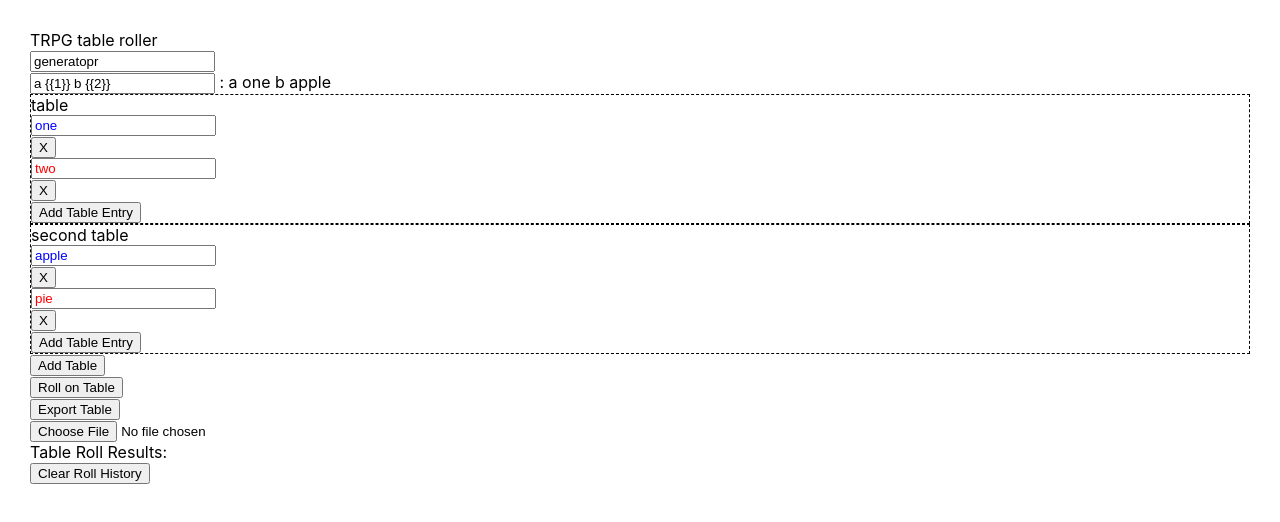
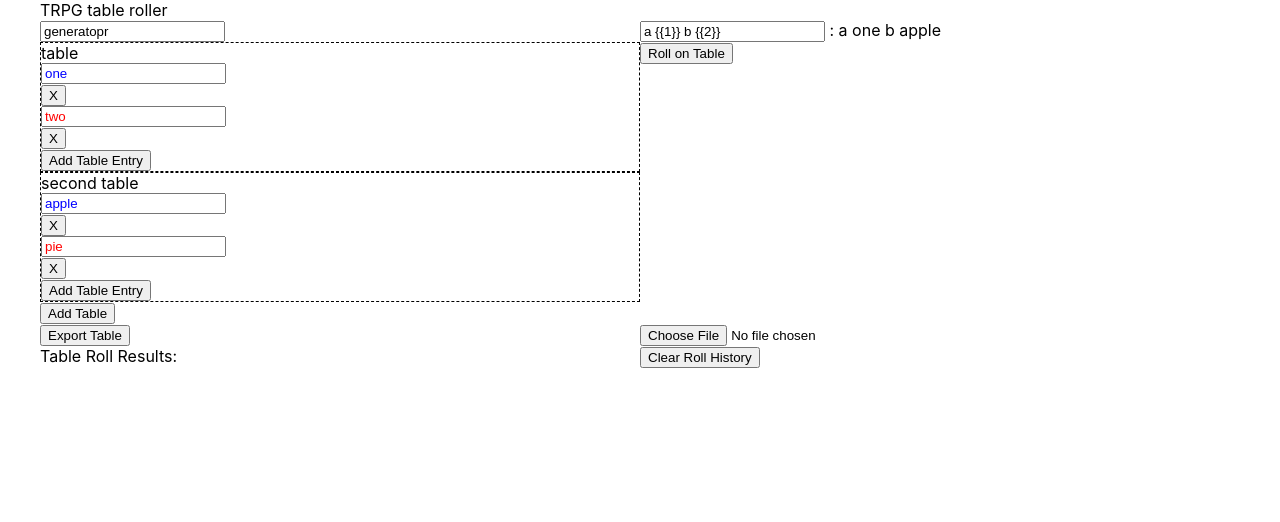
Before and after one commit to lhawes/trpg-table-roller, a React (Create React App) app: page / in a window 1280 px wide. Shown: the top 522 px of the page. Built offline with nearby package versions, Linux system fonts and the light colour scheme.

Commit message:
add layouts for page

```diff
--- a/src/App.tsx
+++ b/src/App.tsx
@@ -1,16 +1,8 @@
 /** @jsx jsx */
-import { jsx, css } from '@emotion/react';
+import { jsx } from '@emotion/react';
 import React, { useReducer } from 'react';
-import './App.css';
-import { ClearHistory } from './components/ClearHistory';
-import { ExportDataButton } from './components/ExportDataButton';
-import { FileUploadInput } from './components/FileUploadInput';
-import { GeneratorName } from './components/GeneratorName';
-import { Header } from './components/Header';
-import { HistoryList } from './components/HistoryList';
-import { RollOnTableButton } from './components/RollOnTableButton';
-import { TableList } from './components/TableList';
-import { TextTemplate } from './components/TextTemplate';
+import { BasePageLayout } from './components/layouts/BasePageLayout';
+import { BodyContainer } from './components/shared/BodyContainer';
 import { rootInitialState } from './state/rootInitialState';
 import { rootReducer } from './state/rootReducer';
 import { defaultDispatch } from './utils/defaultDispatch';
@@ -18,27 +10,15 @@ import { defaultDispatch } from './utils/defaultDispatch';
 export const StateContext = React.createContext(rootInitialState);
 export const DispatchContext = React.createContext(defaultDispatch);
 
-const appStyles = css({
- margin: '30px'
-})
-
 const App = () => {
   const [state, dispatch] = useReducer(rootReducer, rootInitialState);
 
   return (
     <DispatchContext.Provider value={dispatch}>
       <StateContext.Provider value={state}>
-        <div id="App" css={appStyles}>
-          <Header />
-          <GeneratorName />
-          <TextTemplate />
-          <TableList /><br />
-          <RollOnTableButton /><br />
-          <ExportDataButton /><br />
-          <FileUploadInput /><br />
-          <HistoryList />
-          <ClearHistory />
-        </div>
+        <BodyContainer>
+          <BasePageLayout />
+        </BodyContainer>
       </StateContext.Provider>
     </DispatchContext.Provider>
   );
--- /dev/null
+++ b/src/components/layouts/BasePageLayout.tsx
@@ -0,0 +1,44 @@
+/** @jsx jsx */
+import { jsx, css } from '@emotion/react'
+import { ClearHistory } from '../ClearHistory';
+import { ExportDataButton } from '../ExportDataButton';
+import { FileUploadInput } from '../FileUploadInput';
+import { GeneratorName } from '../GeneratorName';
+import { HistoryList } from '../HistoryList';
+import { RollOnTableButton } from '../RollOnTableButton';
+import { Section } from "../shared/Section";
+import { TableList } from '../TableList';
+import { TextTemplate } from '../TextTemplate';
+
+const GeneratorNameLayout = css({
+  gridColumn: 1,
+  gridRow: 1,
+});
+
+const TextTemplateLayout = css({});
+const TableListLayout = css({});
+const RollOnTableButtonLayout = css({});
+const ExportDataButtonLayout = css({});
+const FileUploadInputLayout = css({});
+const HistoryListLayout = css({});
+const ClearHistoryLayout = css({});
+
+const gridLayout = css({
+  gridTemplateColumns: `1fr 1fr`,
+  gridTemplateRows: '1fr',
+});
+
+export const BasePageLayout: React.FC = () => {
+  return (
+    <Section layout={gridLayout}>
+      <div css={GeneratorNameLayout}><GeneratorName /></div>
+      <div css={TextTemplateLayout}><TextTemplate /></div>
+      <div css={TableListLayout}><TableList /></div>
+      <div css={RollOnTableButtonLayout}><RollOnTableButton /></div>
+      <div css={ExportDataButtonLayout}><ExportDataButton /></div>
+      <div css={FileUploadInputLayout}><FileUploadInput /></div>
+      <div css={HistoryListLayout}><HistoryList /></div>
+      <div css={ClearHistoryLayout}><ClearHistory /></div>
+    </Section>
+  );
+}
--- /dev/null
+++ b/src/components/shared/BodyContainer.tsx
@@ -0,0 +1,19 @@
+/** @jsx jsx */
+import { jsx, css } from "@emotion/react";
+import { Header } from "../Header";
+
+const bodyContainerCss = css`
+  max-width: 1200px;
+  margin: 0 auto;
+  display: flex;
+  flex-direction: column;
+`
+
+export const BodyContainer: React.FC = ({ children }) => {
+  return (
+    <div id="App" css={bodyContainerCss}>
+      <Header />
+      { children }
+    </div>
+  );
+}
--- /dev/null
+++ b/src/components/shared/Section.tsx
@@ -0,0 +1,27 @@
+/** @jsx jsx */
+import { jsx, css } from '@emotion/react'
+import { useMemo } from 'react';
+
+const sectionCss = css([
+  {
+    display: 'grid',
+  }])
+
+interface SectionProps {
+  layout?: any
+}
+
+export const Section: React.FC<SectionProps> = ({ children, layout }) => {
+  const computedCss = useMemo(() => {
+    return css`
+      ${sectionCss}
+      ${layout}
+    `
+  }, [layout]);
+
+  return (
+    <section css={computedCss}>
+      { children}
+    </section>
+  );
+}
```
Also changed, not shown: src/App.css (deleted, +0 -38 lines).
